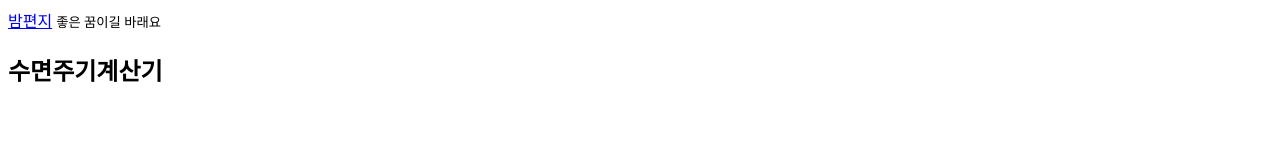
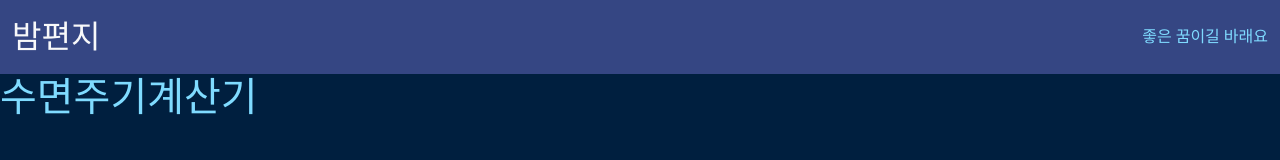
Before and after one commit to k1mjunyoung/sleeplabs, a plain HTML site: page index.html in a window 1280 px wide. Drawn offline with Linux system fonts and the light colour scheme; the site is published under a folder, as on GitHub Pages, so addresses that start at the root find nothing; a web font is replaced by a local one.

Commit message:
경로 수정

```diff
--- a/index.html
+++ b/index.html
@@ -4,8 +4,8 @@
     <meta charset="utf-8">
     <meta name="viewport" content="width=device-width, initial-scale=1">
     <title>밤편지</title>
-    <link href="/css/bootstrap.min.css" rel="stylesheet">
-    <link href="/css/main.css" rel="stylesheet">
+    <link href="./css/bootstrap.min.css" rel="stylesheet">
+    <link href="./css/main.css" rel="stylesheet">
   </head>
     <header>
         <nav class="navbar">
@@ -21,5 +21,5 @@
     <footer>
 
     </footer>
-    <script src="/js/bootstrap.bundle.min.js"></script>
+    <script src="./js/bootstrap.bundle.min.js"></script>
 </html>
```
